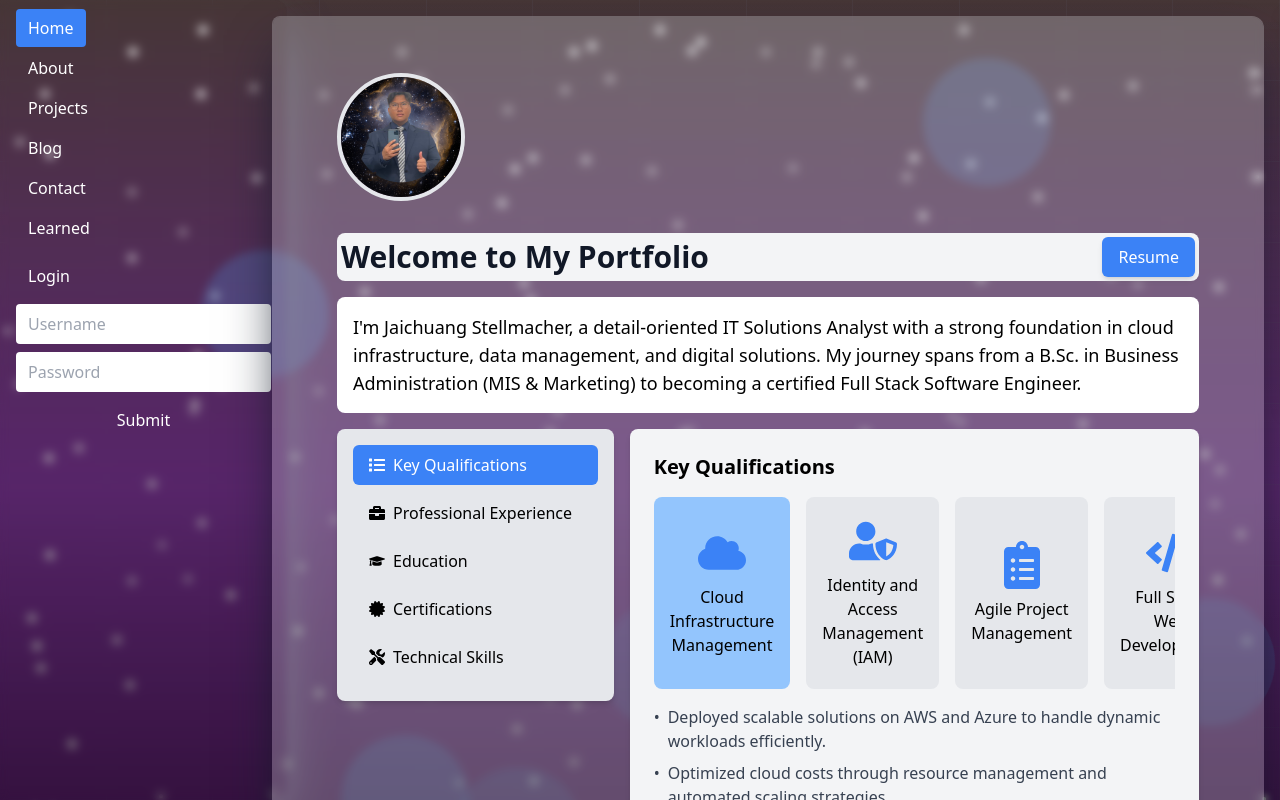
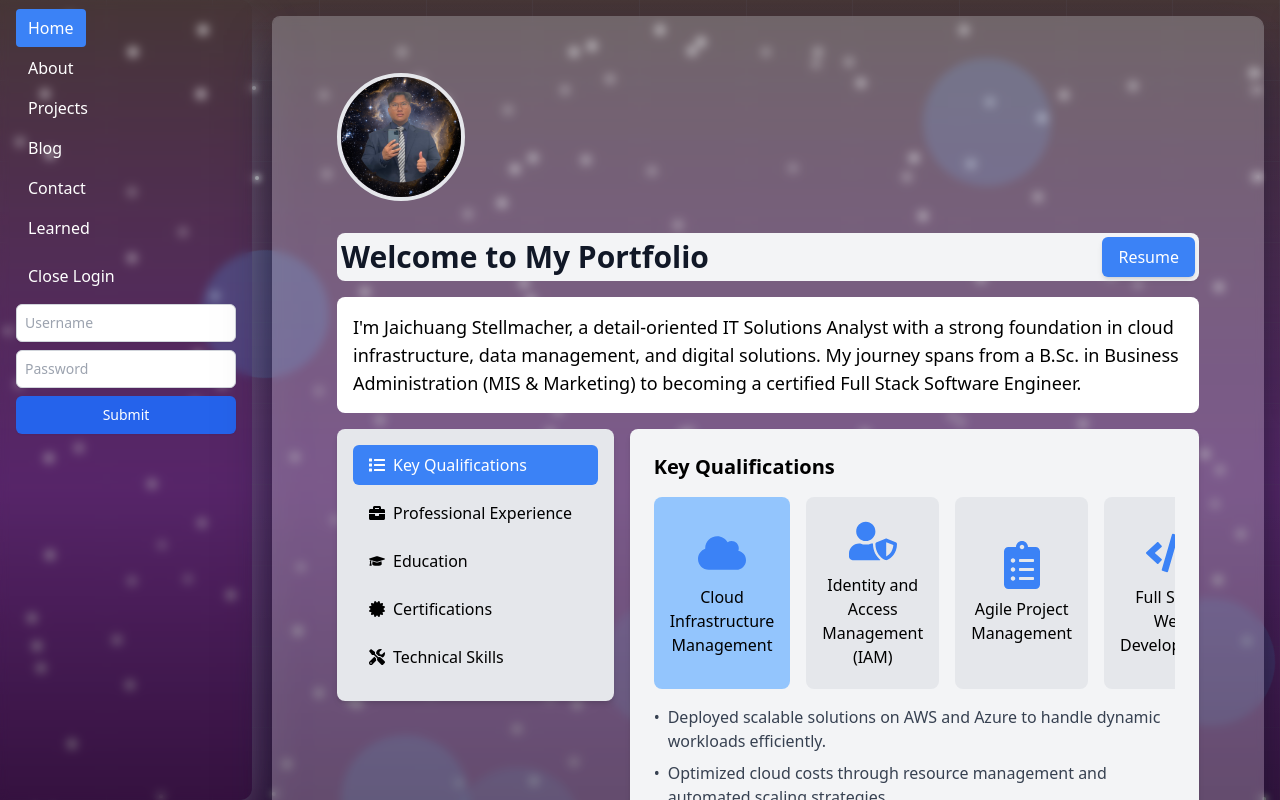
Before and after one commit to jstellmacher/portfo-frontend, a React (Vite) app: page / in a window 1280 px wide. Both pictures are taken after a click on the button "Login". Shown: the top 800 px of the page. Built offline with nearby package versions, Linux system fonts and the light colour scheme.

Commit message:
updates the login form ew

```diff
--- a/package.json
+++ b/package.json
@@ -10,6 +10,7 @@
     "preview": "vite preview"
   },
   "dependencies": {
+    "@tailwindcss/forms": "^0.5.7",
     "react": "^18.2.0",
     "react-dom": "^18.2.0",
     "react-icons": "^5.2.1",
--- a/src/components/Nav.jsx
+++ b/src/components/Nav.jsx
@@ -1,31 +1,30 @@
-import React, { useState } from 'react';
-import { NavLink } from 'react-router-dom';
-import { useAuth } from '../components/AuthContext';
+import React, { useState } from "react";
+import { NavLink } from "react-router-dom";
+import { useAuth } from "../components/AuthContext";
 
 // Define Tailwind CSS style constants
 const navStyles = `bg-clip-padding backdrop-filter backdrop-blur-sm bg-opacity-20 border-r-1 shadow-2xl shadow-gray-500 rounded-r-xl border-opacity-20 text-white p-4 min-h-full fixed hide-on-small`;
-
 const hiddenNavStyles = `hidden lg:block`;
 const linkStyles = `hover:bg-blue-500 px-3 py-2 rounded`;
 const activeLinkStyles = `bg-blue-500`;
-const formStyles = `flex flex-col space-y-2 mt-2`;
-const inputStyles = `px-3 py-2 rounded`;
-const errorStyles = `text-red-500`;
+const errorStyles = `text-red-500 mt-2`;
 const buttonStyles = `hover:bg-blue-500 px-3 py-2 rounded`;
+const formInputStyles = `block w-full p-2 border border-gray-300 rounded-md shadow-sm focus:ring-blue-500 focus:border-blue-500 sm:text-sm`;
+const formButtonStyles = `inline-flex justify-center px-4 py-2 mt-2 text-sm font-medium text-white bg-blue-600 border border-transparent rounded-md shadow-sm hover:bg-blue-700 focus:outline-none focus:ring-2 focus:ring-offset-2 focus:ring-blue-500`;
 
 const Nav = ({ isHidden }) => {
   const { isAdmin, login, logout } = useAuth();
-  const [username, setUsername] = useState('');
-  const [password, setPassword] = useState('');
+  const [username, setUsername] = useState("");
+  const [password, setPassword] = useState("");
   const [error, setError] = useState(null);
   const [showLoginForm, setShowLoginForm] = useState(false);
 
   const handleLogin = async (e) => {
     e.preventDefault();
     try {
-      login(username, password);
-      setUsername('');
-      setPassword('');
+      await login(username, password);
+      setUsername("");
+      setPassword("");
       setShowLoginForm(false);
     } catch (error) {
       setError(error.message);
@@ -49,39 +48,94 @@ const Nav = ({ isHidden }) => {
   };
 
   return (
-    <nav className={`${navStyles} ${isHidden ? hiddenNavStyles : ''}`}>
+    <nav className={`${navStyles} ${isHidden ? hiddenNavStyles : ""}`}>
       <ul className="flex flex-col space-y-4">
         <li>
-          <NavLink exact to="/" activeClassName={activeLinkStyles} className={linkStyles}>Home</NavLink>
+          <NavLink
+            exact
+            to="/"
+            activeClassName={activeLinkStyles}
+            className={linkStyles}
+          >
+            Home
+          </NavLink>
         </li>
         <li>
-          <NavLink to="/about" activeClassName={activeLinkStyles} className={linkStyles}>About</NavLink>
+          <NavLink
+            to="/about"
+            activeClassName={activeLinkStyles}
+            className={linkStyles}
+          >
+            About
+          </NavLink>
         </li>
         <li>
-          <NavLink to="/projects" activeClassName={activeLinkStyles} className={linkStyles}>Projects</NavLink>
+          <NavLink
+            to="/projects"
+            activeClassName={activeLinkStyles}
+            className={linkStyles}
+          >
+            Projects
+          </NavLink>
         </li>
         <li>
-          <NavLink to="/blog" activeClassName={activeLinkStyles} className={linkStyles}>Blog</NavLink>
+          <NavLink
+            to="/blog"
+            activeClassName={activeLinkStyles}
+            className={linkStyles}
+          >
+            Blog
+          </NavLink>
         </li>
         <li>
-          <NavLink to="/contact" activeClassName={activeLinkStyles} className={linkStyles}>Contact</NavLink>
+          <NavLink
+            to="/contact"
+            activeClassName={activeLinkStyles}
+            className={linkStyles}
+          >
+            Contact
+          </NavLink>
         </li>
         <li>
-          <NavLink to="/learned" activeClassName={activeLinkStyles} className={linkStyles}>Learned</NavLink>
+          <NavLink
+            to="/learned"
+            activeClassName={activeLinkStyles}
+            className={linkStyles}
+          >
+            Learned
+          </NavLink>
         </li>
 
         {isAdmin ? (
           <li>
-            <button onClick={handleLogout} className={buttonStyles}>Logout</button>
+            <button onClick={handleLogout} className={buttonStyles}>
+              Logout
+            </button>
           </li>
         ) : (
           <li>
-            <button onClick={toggleLoginForm} className={buttonStyles}>Login</button>
+            <button onClick={toggleLoginForm} className={buttonStyles}>
+              {showLoginForm ? "Close Login" : "Login"}
+            </button>
             {showLoginForm && (
-              <form onSubmit={handleLogin} className={formStyles}>
-                <input type="text" placeholder="Username" value={username} onChange={handleUsernameChange} className={inputStyles} />
-                <input type="password" placeholder="Password" value={password} onChange={handlePasswordChange} className={inputStyles} />
-                <button type="submit" className={buttonStyles}>Submit</button>
+              <form onSubmit={handleLogin} className="flex flex-col space-y-2 mt-2">
+                <input
+                  type="text"
+                  placeholder="Username"
+                  value={username}
+                  onChange={handleUsernameChange}
+                  className={formInputStyles}
+                />
+                <input
+                  type="password"
+                  placeholder="Password"
+                  value={password}
+                  onChange={handlePasswordChange}
+                  className={formInputStyles}
+                />
+                <button type="submit" className={formButtonStyles}>
+                  Submit
+                </button>
               </form>
             )}
             {error && <p className={errorStyles}>{error}</p>}
--- a/src/styles.css
+++ b/src/styles.css
@@ -1,8 +1,12 @@
 @tailwind base;
 @tailwind components;
 @tailwind utilities;
+/* styles.css */
+.custom-input {
+  color: black !important;
+  background-color: white !important;
+}
 
-/* styles.css */
 .card-3d {
   perspective: 1000px;
 }
@@ -110,8 +114,6 @@
     height: 2rem; /* Increase icon height */
   }
 
-
-
   .collapsible-nav {
     width: 250px; /* Adjust width as needed */
     position: fixed;
@@ -145,7 +147,8 @@
     margin-top: 4rem; /* Adjust margin for better positioning */
   }
 
-  .collapsible-nav ul li a, .collapsible-nav ul li button {
+  .collapsible-nav ul li a,
+  .collapsible-nav ul li button {
     color: white;
     background-color: transparent;
     padding: 0.5rem 1rem;
@@ -156,7 +159,8 @@
     transition: background-color 0.3s ease-in-out;
   }
 
-  .collapsible-nav ul li a:hover, .collapsible-nav ul li button:hover {
+  .collapsible-nav ul li a:hover,
+  .collapsible-nav ul li button:hover {
     background-color: rgba(255, 255, 255, 0.1);
   }
 
@@ -189,9 +193,9 @@
   .collapsible-nav {
     display: none; /* Hide collapsible nav on larger screens */
   }
-.nav-menu-button{
-  display: none;
-}
+  .nav-menu-button {
+    display: none;
+  }
   .nav {
     display: block;
   }
```
Also changed, not shown: 1 other file (tests, documents, lock files or other folders).
